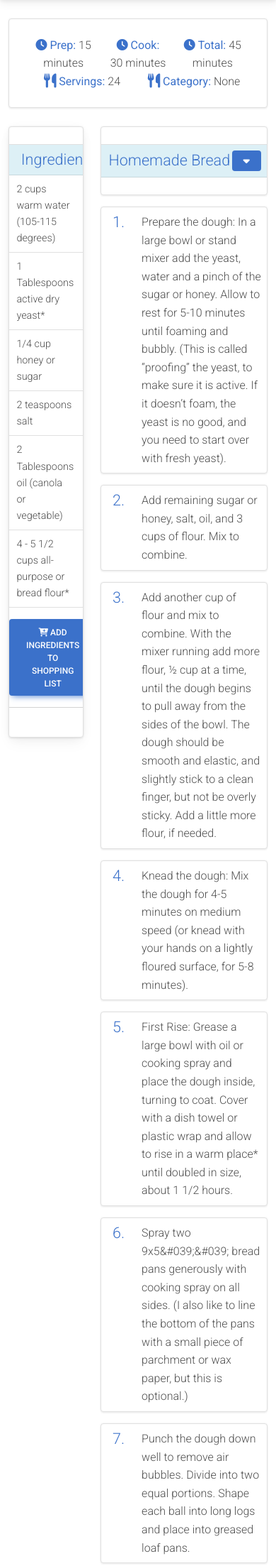
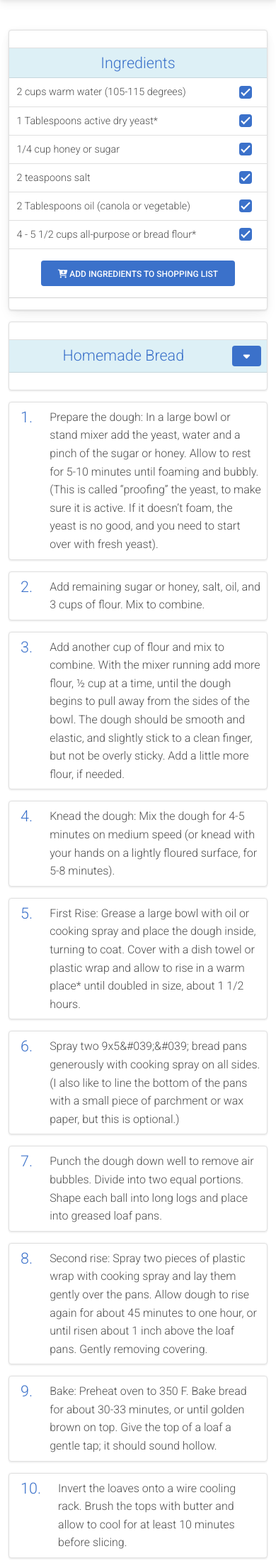
Before and after one commit to odics/remi, a Flask app: a page that uses website/templates/view_recipe.html in a window 390 px wide. Shown: the part 45-2251 px from the top of the page at 71% size. Run offline with Flask 2, Linux system fonts and the light colour scheme; a user stored in the database is signed in; data comes from the database, SQL or seed files in the repository; both versions use the stored data as it was after the commit; tables that the repository leaves empty hold one stand-in row (values such as "Sample post"); some libraries are stand-ins or nearby versions.

Commit message:
Fixed the view recipe page to be responsive and readable on mobile.

```diff
--- a/website/static/main.css
+++ b/website/static/main.css
@@ -36,6 +36,12 @@
     display: none
 }
 
+.view_container {
+    display: grid;
+    grid-template-columns: 35% 1fr;
+    gap: 1rem;
+}
+
 @media only screen and (max-width: 480px) {
   /* For mobile phones: */
   .grid_container {
@@ -56,6 +62,13 @@
     grid-template-rows: auto;
   }
 
+  .view_container {
+    display: grid;
+    grid-template-columns: none;
+    grid-template-rows: auto;
+    gap: 1rem;
+}
+
   .hidden_cart {
     display: block;
   }
@@ -63,4 +76,8 @@
   .visible_cart {
     display: none;
   }
+
+  .view_card {
+    display: none;
+  }
 }
--- a/website/templates/view_recipe.html
+++ b/website/templates/view_recipe.html
@@ -1,57 +1,81 @@
-{% extends "base.html" %}
-{% block title %}{{ recipe.recipe_name }}{% endblock %}
-
-{% block content %}
-<br>
-<div class="container">
-    <div class="row">
+{% extends "base.html" %} {% block title %}{{ recipe.recipe_name }}{% endblock
+%} {% block content %}
+<br />
+<form method="POST">
+  <div class="container mt-0">
+    <div class="row mb-3">
       <div class="col">
-            <div class="card shadow-2 border" style="border-radius:4px;">
+        <div class="view_card card shadow-2 border" style="border-radius: 4px">
           <div class="card-body">
-                    <div class="container">
             <div class="row">
               <div class="col text-center">
-                                <span class="fw-lighter"><span class="text-primary"><i class="fa-solid fa-clock"></i>
-                                        <b>Prep:</b></span> {{ recipe.prep_time }}</span>
+                <span class="fw-lighter"
+                  ><span class="text-primary"
+                    ><i class="fa-solid fa-clock"></i> <b>Prep:</b></span
+                  >
+                  {{ recipe.prep_time }}</span
+                >
               </div>
               <div class="col text-center">
-                                <span class="fw-lighter"><span class="text-primary"><i class="fa-solid fa-clock"></i>
-                                        <b>Cook:</b></span> {{ recipe.cook_time }}</span>
+                <span class="fw-lighter"
+                  ><span class="text-primary"
+                    ><i class="fa-solid fa-clock"></i> <b>Cook:</b></span
+                  >
+                  {{ recipe.cook_time }}</span
+                >
               </div>
               <div class="col text-center">
-                                <span class="fw-lighter"><span class="text-primary"><i class="fa-solid fa-clock"></i>
-                                        <b>Total:</b></span> {{ recipe.total_time }}</span>
+                <span class="fw-lighter"
+                  ><span class="text-primary"
+                    ><i class="fa-solid fa-clock"></i> <b>Total:</b></span
+                  >
+                  {{ recipe.total_time }}</span
+                >
               </div>
               <div class="col text-center">
-                                <span class="fw-lighter"><span class="text-primary"><i class="fa fa-cutlery fa-lg"></i>
-                                        <b>Servings:</b></span> {{ recipe.servings }}</span>
+                <span class="fw-lighter"
+                  ><span class="text-primary"
+                    ><i class="fa fa-cutlery fa-lg"></i> <b>Servings:</b></span
+                  >
+                  {{ recipe.servings }}</span
+                >
               </div>
               <div class="col text-center">
-                                <span class="fw-lighter"><span class="text-primary"><i class="fa fa-cutlery fa-lg"></i>
-                                        <b>Category:</b></span> {{ recipe.category }}</span>
+                <span class="fw-lighter"
+                  ><span class="text-primary"
+                    ><i class="fa fa-cutlery fa-lg"></i> <b>Category:</b></span
+                  >
+                  {{ recipe.category }}</span
+                >
               </div>
             </div>
           </div>
         </div>
       </div>
     </div>
-    </div>
-    <br>
-    <form method="POST">
-        <div class="row">
-            <div class="col-4">
-                <div class="card text-left bg-light mb-10" style="border-radius:4px;">
-                    <div class="card shadow-2 border" style="border-radius:4px;">
-                        <div class="card-header border-0 text-center" style="border-radius:4px;">
 
-                        </div>
+    <div class="view_container mt-0">
+      <div>
+        <div class="card text-left bg-light mt-0" style="border-radius: 4px">
+          <div class="card shadow-2 border" style="border-radius: 4px">
+            <div
+              class="card-header border-0 text-center"
+              style="border-radius: 4px"
+            ></div>
             <div class="table-responsive">
               <table class="table align-items-center table-flush table-sm">
                 <thead class="table-info">
                   <tr>
-                                        <td class="border-top text-center align-middle" scope="col" colspan="2">
-                                            <h4 class="mb-0"><span
-                                                    class="text-primary fw-lighter mb-0">Ingredients</span></h4>
+                    <td
+                      class="border-top text-center align-middle"
+                      scope="col"
+                      colspan="2"
+                    >
+                      <h4 class="mb-0">
+                        <span class="text-primary fw-lighter mb-0"
+                          >Ingredients</span
+                        >
+                      </h4>
                     </td>
                   </tr>
                 </thead>
@@ -59,44 +83,56 @@
                   {% for ingredient in ingredients %}
                   <tr>
                     <td>
-                                            <label class="form-check-label" for="ingredients"><span
-                                                    class="fw-lighter">{{ ingredient.ingredient
-                                                    }}</span></label><input type="hidden" name=category
-                                                value="{{ ingredient.ing_type }}">
+                      <label class="form-check-label" for="ingredients"
+                        ><span class="fw-lighter"
+                          >{{ ingredient.ingredient }}</span
+                        ></label
+                      ><input
+                        type="hidden"
+                        name="category"
+                        value="{{ ingredient.ing_type }}"
+                      />
                     </td>
                     <td>
-                                            <input class="form-check-input" type="checkbox"
-                                                value="{{ ingredient.ingredient }}" id="ingredients" name="ingredients"
-                                                checked />
+                      <input
+                        class="form-check-input"
+                        type="checkbox"
+                        value="{{ ingredient.ingredient }}"
+                        id="ingredients"
+                        name="ingredients"
+                        checked
+                      />
                     </td>
                   </tr>
                   {% endfor %}
-
                 </tbody>
               </table>
               <div class="col text-center">
-                                <button type="submit" class="btn btn-primary"><i
-                                        class="fa-sharp fa-solid fa-cart-plus"></i>
+                <button type="submit" class="btn btn-primary shadow-none">
+                  <i class="fa-sharp fa-solid fa-cart-plus"></i>
                   Add Ingredients to Shopping List
                 </button>
-    </form>
-    <hr>
+                <hr />
                 {% for recipe_tag in recipe.tags %}
-    <span class="align-middle badge rounded-pill border-primary badge-secondary fw-lighter" style="font-size:12px">
+                <span
+                  class="align-middle badge rounded-pill border-primary badge-secondary fw-lighter"
+                  style="font-size: 12px"
+                >
                   {{ recipe_tag.tag_name }}
-        <a class="pb-0 m-0" href="javascript:delete_tag({{ recipe_tag.id }}, '{{ view_id }}', {{ recipe.id }});"><span
-                class="text-primary mb-0"><i class="fa-solid fa-xmark fa-md"></i></span></a>
+                  <a
+                    class="pb-0 m-0"
+                    href="javascript:delete_tag({{ recipe_tag.id }}, '{{ view_id }}', {{ recipe.id }});"
+                    ><span class="text-primary mb-0"
+                      ><i class="fa-solid fa-xmark fa-md"></i></span
+                  ></a>
                 </span>
                 {% endfor %}
-</div>
-<br>
               </div>
             </div>
           </div>
         </div>
-<div class="col-8">
-    <div class="row">
-        <div class="col">
+      </div>
+      <div>
         <div class="card shadow-2 border mb-3" style="border-radius:4px;">
             <div class="card-header border-0 text-center"></div>
             <div class="table-responsive">
@@ -171,10 +207,6 @@
                 </table>
             </div>
         </div>
-        </div>
-    </div>
-    <div class="row">
-        <div class="col">
         {% for key,value in instructions_json.items() %}
             <div class="card shadow-2 border p-2 mb-3" style="border-radius:4px;">
                 <div class="row">
@@ -190,32 +222,37 @@
       </div>
     </div>
   </div>
-</div>
-
-
-
-<br>
-</div>
-</div>
-</div>
-</div>
-</div>
-<div class="modal fade" id="delete_recipe_go_home" tabindex="-1" aria-labelledby="delete_recipe_modal"
-    aria-hidden="true">
+</form>
+<div
+  class="modal fade"
+  id="delete_recipe_go_home"
+  tabindex="-1"
+  aria-labelledby="delete_recipe_modal"
+  aria-hidden="true"
+>
   <div class="modal-dialog">
     <div class="modal-content">
       <div class="modal-header">
         <h5 class="modal-title" id="exampleModalLabel">Modal title</h5>
-                <button type="button" class="btn-close" data-mdb-dismiss="modal" aria-label="Close"></button>
+        <button
+          type="button"
+          class="btn-close"
+          data-mdb-dismiss="modal"
+          aria-label="Close"
+        ></button>
       </div>
       <div class="modal-body">Are you sure you want to delete this recipe?</div>
       <div class="modal-footer">
-                <button type="button" class="btn btn-secondary" data-mdb-dismiss="modal">Close</button>
+        <button
+          type="button"
+          class="btn btn-secondary"
+          data-mdb-dismiss="modal"
+        >
+          Close
+        </button>
         <button type="button" class="btn btn-primary">Save changes</button>
       </div>
     </div>
   </div>
 </div>
-
-
 {% endblock %}
```
Also changed, not shown: instance/database.db, website/static/FrenchOnionSoupGratine.jpg (added), website/static/PanFriedPorkChops.jpg (added). Lines whose indentation alone changed are shown as unchanged.
